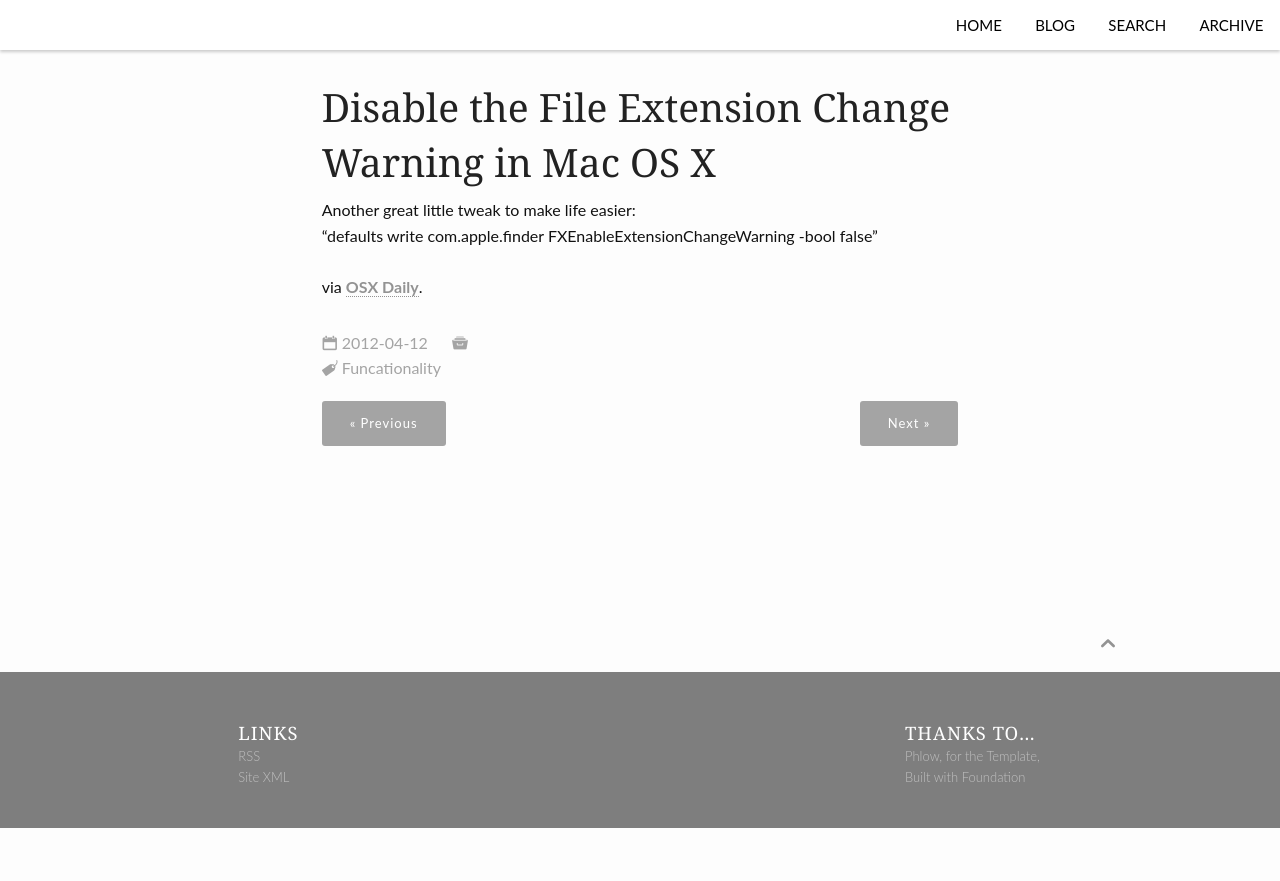
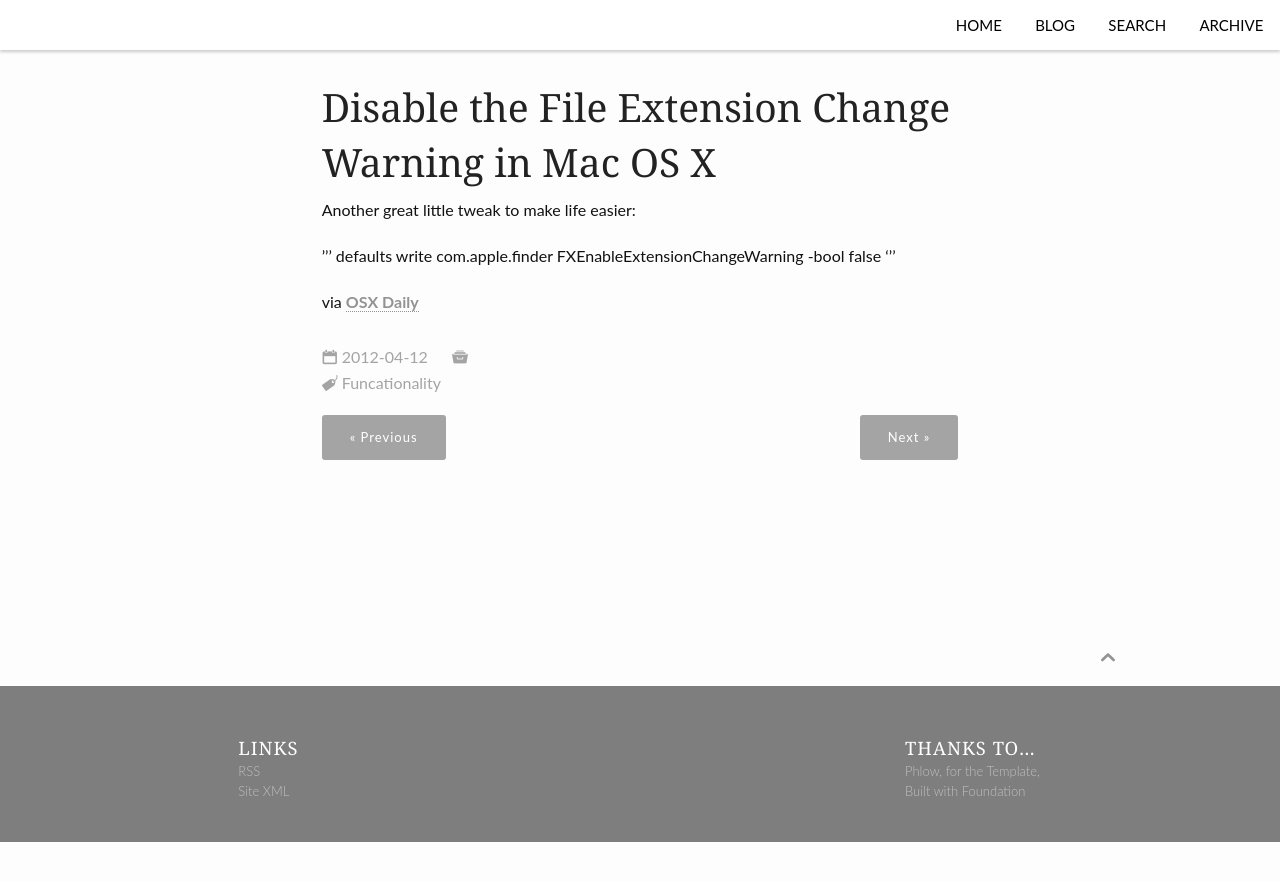
Before and after one commit to TerryLansdown/terrylansdown.github.io, a Jekyll site: the page built from _posts/2012-04-12-disable-file-extension-change-warning.md, in a window 1280 px wide. Shown: the top 881 px of the page. Built offline with Jekyll 4.4.1, drawn with Linux system fonts in a browser that asks for light colours; part of the change alters nothing that is shown.

```diff
--- a/_posts/2012-04-12-disable-file-extension-change-warning.md
+++ b/_posts/2012-04-12-disable-file-extension-change-warning.md
@@ -11,4 +11,12 @@ blogger_orig_url: http://ui.lansdown.me/2012/04/disable-file-extension-change-wa
 header: yes
 ---
 
-Another great little tweak to make life easier:<br> &#8220;defaults write com.apple.finder FXEnableExtensionChangeWarning -bool false&#8221;<br><br />via <a href="http://osxdaily.com/2012/04/11/disable-the-file-extension-change-warning-in-mac-os-x/">OSX Daily</a>.
+Another great little tweak to make life easier:
+
+'''
+defaults write com.apple.finder FXEnableExtensionChangeWarning -bool false
+'''
+
+via [OSX Daily][1]
+
+[1]: http://osxdaily.com/2012/04/11/disable-the-file-extension-change-warning-in-mac-os-x/
```
